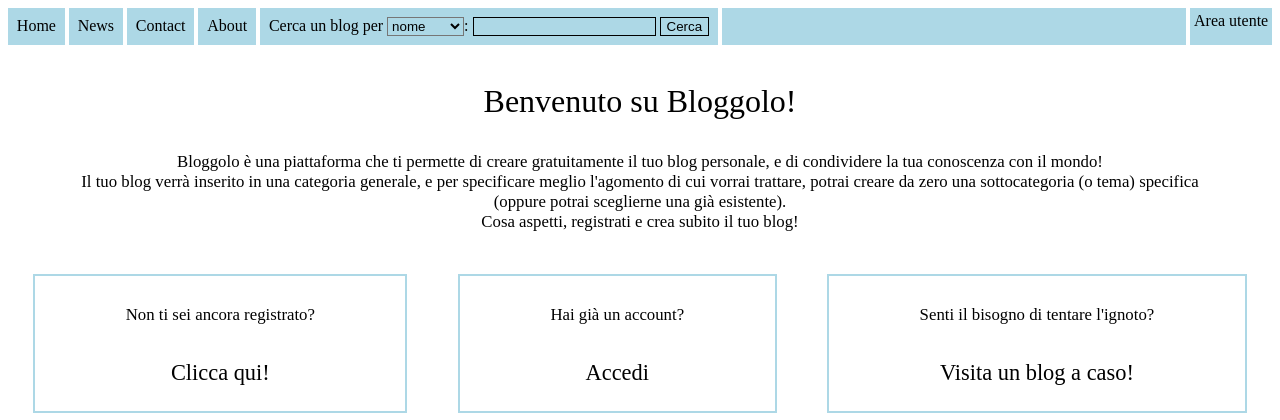
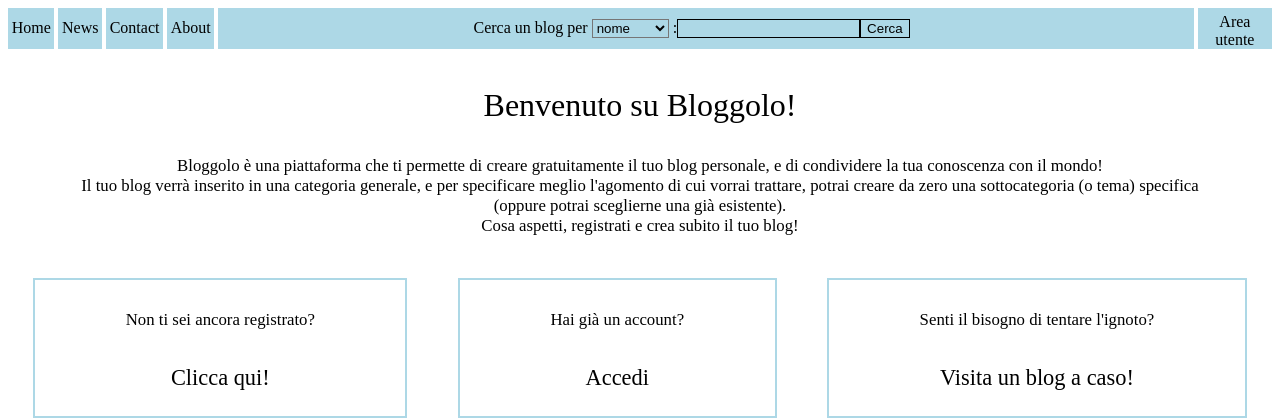
Before and after one commit to michelepapucci/database-course-project, a PHP site: page /progettoBDD/ in a window 1280 px wide. Shown: the top 420 px of the page. Run offline with PHP 8.4, Linux system fonts and the light colour scheme.

Commit message:
css-html-index-navbar

```diff
--- a/css/style.css
+++ b/css/style.css
@@ -341,30 +341,38 @@ p {
 /* NAVBAR */
 
 .contenitore_navbar {
-    display: flex;
+    display: flex !important;
+    justify-content: space-between;
+    text-align: center;
+    background-color: lightblue;
 }
 
 .navbar_sinistra {
     display: flex;
-    justify-content: flex-start;
     margin: 0;
     padding: 0;
     background-color: lightblue;
-    width: 70%;
+}
+
+.navbar_centro {
+    display: flex;
+    align-items: center;
+    margin: 0;
+    padding: 0;
+    flex-wrap: nowrap;
+    background-color: lightblue;
 }
 
 .navbar_destra {
     display: flex;
-    justify-content: flex-end;
-    margin: 0%;
+    margin: 0;
     padding: 0;
     background-color: lightblue;
-    width: 30%;
 }
 
 .navbar_el {
     list-style-type: none;
-    padding: 1%;
+    padding: 6% 2% 1% 2%;
 }
 
 .lista_sinistra {
@@ -379,9 +387,15 @@ p {
     background-color: aliceblue;
 }
 
+.navbar_form {
+    display: flex;
+    text-align: center;
+}
+
 .navbar_ricerca {
     border: 1px solid;
 }
+
 .navbar_bottone {
     border: 0.5px solid black;
 }
@@ -389,6 +403,28 @@ p {
 .ereditato {
     background-color: inherit;
 }
+
+.dropdown {
+    display: flex;
+}
+
+.drop_el {
+    display: none;
+    position: absolute;
+}
+
+.drop_el a {
+    color: black;
+    padding: 12px 16px;
+    text-decoration: none;
+    display: block;
+}
+
+.dropdown:hover .drop_el {
+    display: block;
+}
+
+/*Pagina della home!*/
 
 .consegna_media {
     font-size: 1.4em;
@@ -410,12 +446,3 @@ p {
 .contenitore_verticale {
     flex-direction: column;
 }
-
-.tendina {
-    display:none;
-}
-
-.drop:hover > .tendina li {
-    display: block;
-    flex: 1;
-}
--- a/index.php
+++ b/index.php
@@ -13,25 +13,27 @@
             <li class = "navbar_el lista_sinistra"><a class = "link_standard" href="news.asp">News</a></li>
             <li class = "navbar_el lista_sinistra"><a class = "link_standard" href="contact.asp">Contact</a></li>
             <li class = "navbar_el lista_sinistra"><a class = "link_standard" href="about.asp">About</a></li>
-            <li class = "navbar_el lista_sinistra"><form action="/action_page.php">
-                    <label for="ricerca">Cerca un blog per <select class = "ereditato" name="opzioni" id="opzioni">
-                            <option value="nome" id = "nome">nome</option>
-                            <option value="categoria" id = "categoria">categoria</option>
-                            <option value="tema" id = "tema">tema</option>
-                        </select>:</label>
-                    <input type="search" class = "navbar_ricerca ereditato" id="ricerca" name="ricerca">
-                    <input type="submit" class = "navbar_bottone ereditato" value = "Cerca">
-                </form>
-            </li>
         </ul>
-        <ul class = "navbar_destra">
-            <li class = "navbar_el lista_destra drop"><a class = "link_standard">Area utente</a>
-                <ul class = "tendina">
-                    <li class = "tendina_el">1</li>
-                    <li class = "tendina_el">2</li>
-                    <li class = "tendina_el">3</li>
-                    <li class = "tendina_el">4</li>
-                </ul>
+        <div class = "navbar_centro">
+            <form class = "navbar_form" action="/action_page.php">
+                <label class = "inline" for="ricerca">Cerca un blog per
+                    <select class = "ereditato" name="opzioni" id="opzioni">
+                        <option value="nome" id = "nome">nome</option>
+                        <option value="categoria" id = "categoria">categoria</option>
+                        <option value="tema" id = "tema">tema</option>
+                    </select> : </label>
+                <input type="search" class = "navbar_ricerca ereditato" id="ricerca" name="ricerca">
+                <input type="submit" class = "navbar_bottone ereditato" value = "Cerca">
+            </form>
+        </div>
+        <ul class = "navbar_destra dropdown">
+            <li class = "navbar_el lista_destra drop_campo"><a class = "link_standard">Area utente</a>
+                    <div class="drop_el">
+                        <a href="#">Link 1</a>
+                        <a href="#">Link 2</a>
+                        <a href="#">Link 3</a>
+                    </div>
+                </div>
             </li>
         </ul>
     </div>
```
